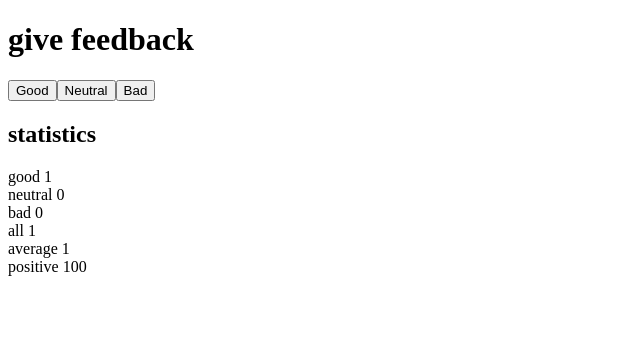
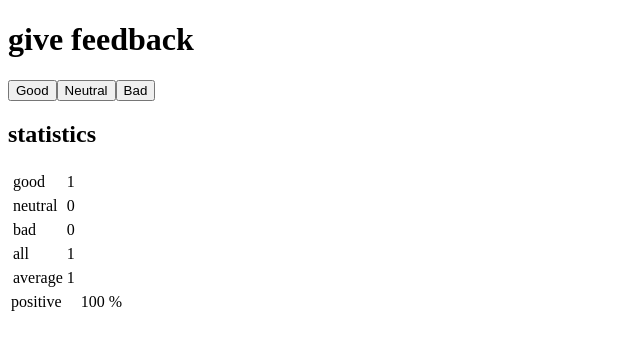
Before and after one commit to abhi178134/React, a React (Create React App) app in the folder part1/: page / in a window 1280 px wide. Both pictures are taken after a click on the button "Good". Shown: the top 350 px of the page, without its empty margins (0-640 px from the left). Built offline with nearby package versions, Linux system fonts and the light colour scheme.

Commit message:
1.11 Completed

```diff
--- a/part1/src/App.js
+++ b/part1/src/App.js
@@ -3,7 +3,10 @@ import React, {useState} from 'react'
 const Statistic = ({text,value}) => {
   return (
     <div>
-      {text} {value}
+      <tr>
+        <td  width="60">{text}</td>
+        <td>{value}</td>
+      </tr>
     </div>
   )
 }
@@ -22,12 +25,15 @@ const Statistics = ({good,neutral,bad,total}) => {
   return (
     <div>
       <h2>statistics</h2>
-      <Statistic text="good" value ={good} />
-      <Statistic text="neutral" value ={neutral} />
-      <Statistic text="bad" value ={bad} />
-      <Statistic text="all" value={total} />
+      <table>
+        <Statistic text="good" value ={good} />
+        <Statistic text="neutral" value ={neutral} />
+        <Statistic text="bad" value ={bad} />
+        <Statistic text="all" value={total} />
       <Statistic text="average" value ={(good-bad)/total} />
-      <Statistic text="positive" value ={(good*100)/total} />
+      <tr> <td width="50">positive</td><td>{(good*100)/total} %</td>
+      </tr>
+      </table>
     </div>
   )
 }
@@ -38,7 +44,6 @@ const Button = ({ handleClick, text }) => (
 )
 
 const App = () => {
-
   const [good,setGood]=useState(0)
   const [neutral,setNeutral]=useState(0)
   const[bad,setBad]=useState(0)
```
